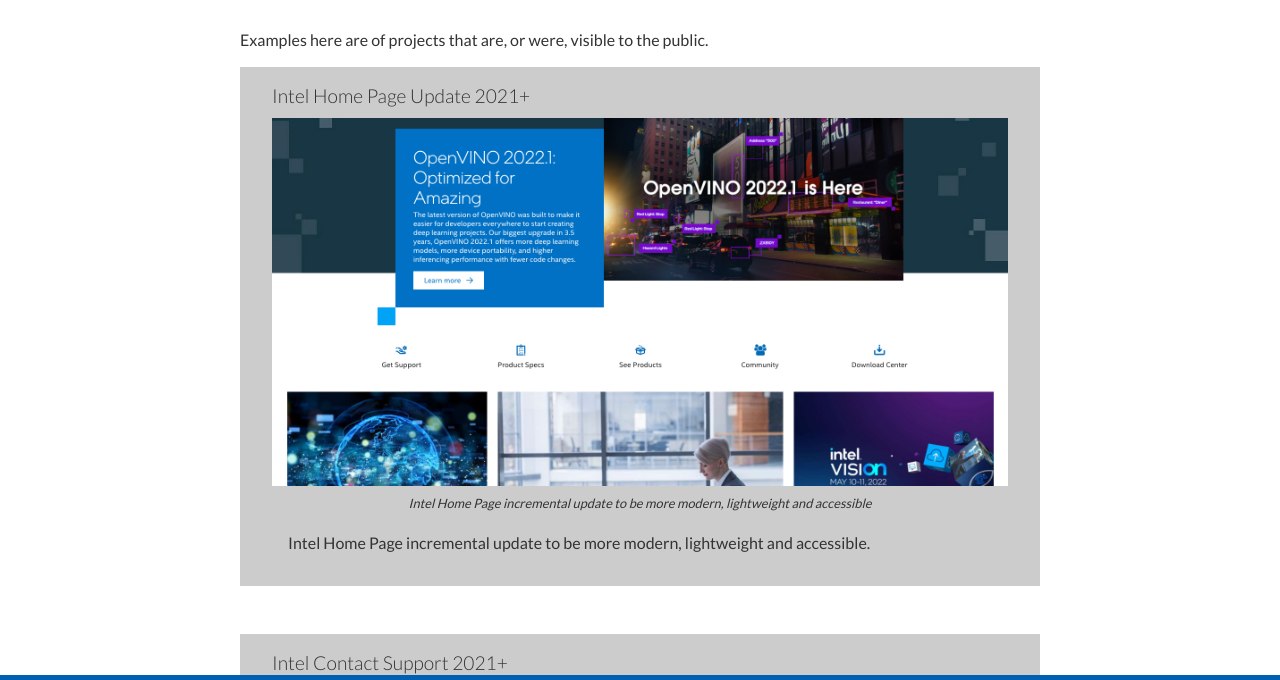
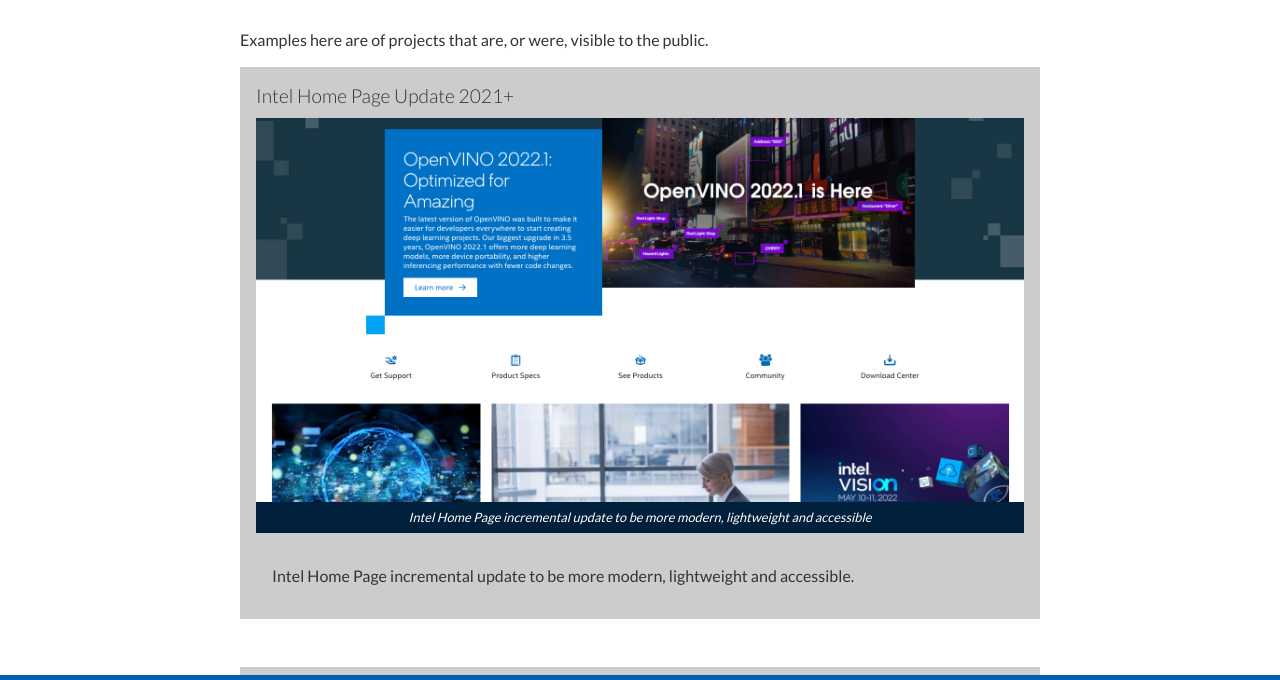
Before and after one commit to glennpeters/glennpeters-dev-gatsby, a Gatsby site: page /portfolio in a window 1280 px wide. Shown: the part 79-759 px from the top of the page. Built offline with nearby package versions, Linux system fonts and the light colour scheme; Gatsby itself is replaced by a stand-in of ours.

Commit message:
Updated Portfolio Card styles

```diff
--- a/src/components/PortfolioCard/portfolioCard.css
+++ b/src/components/PortfolioCard/portfolioCard.css
@@ -1,6 +1,6 @@
 
 .portfolioCard {
-    padding: 1rem 2rem;
+    padding: 1rem;
     margin: 0 auto 3rem;
 }
 
@@ -24,23 +24,18 @@
 }
 
 figure img {
-    /* width: 90%; */
-    /* opacity: 0.9; */
-    /* filter: grayscale(20%); */
-    display: inline-block;
+    display: block;
 }
 
-/* main #portfolio figure:hover img {
-    opacity: 1;
-    filter: grayscale(0%);
-} */
-/*
-main #portfolio .description {
-    margin: 0 auto 2rem;
-} */
-
 figure figcaption {
-    margin: 0.2rem auto;
+    margin: 0 auto 1rem;
+    padding: 0.4rem;
     font-size: 0.8rem;
     font-style: oblique;
+    background-color: #00203b;
+    color: #fff;
 }
+
+p + figure {
+    margin-top: 2rem;
+}
```
